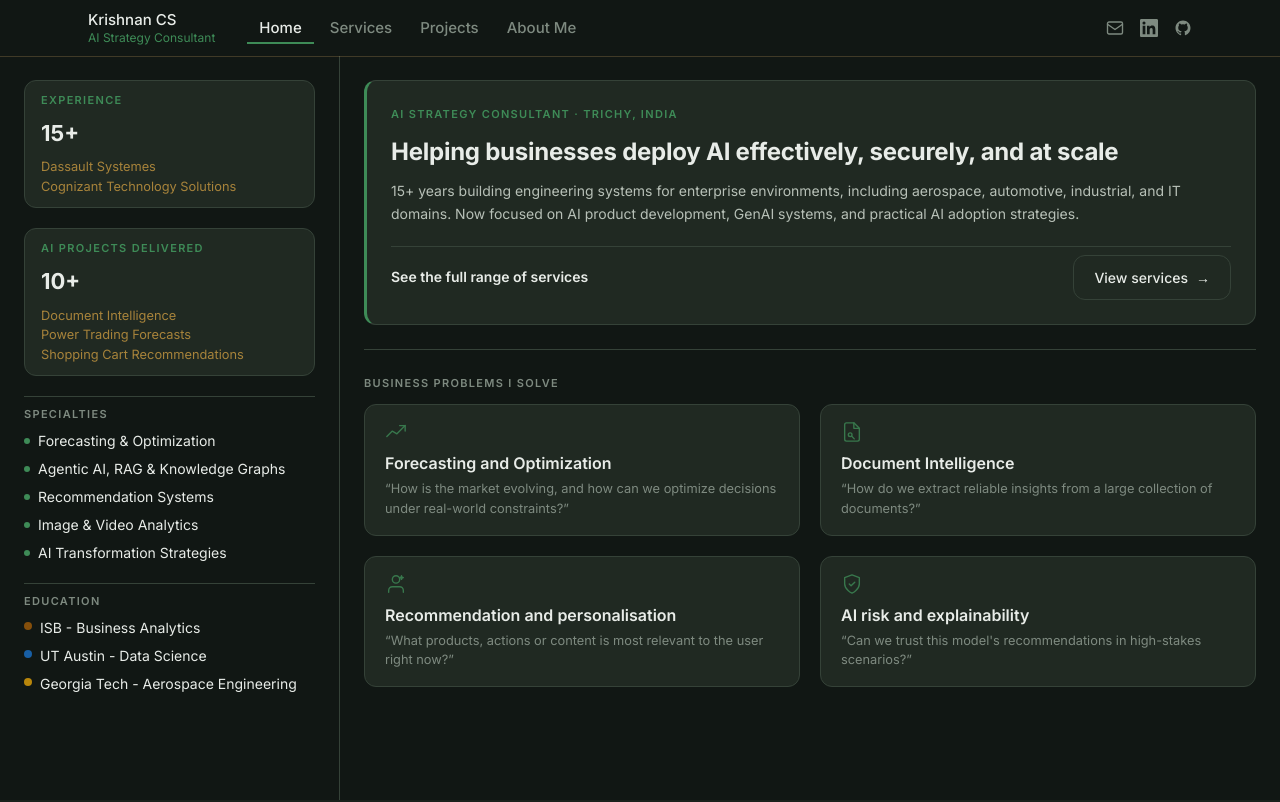
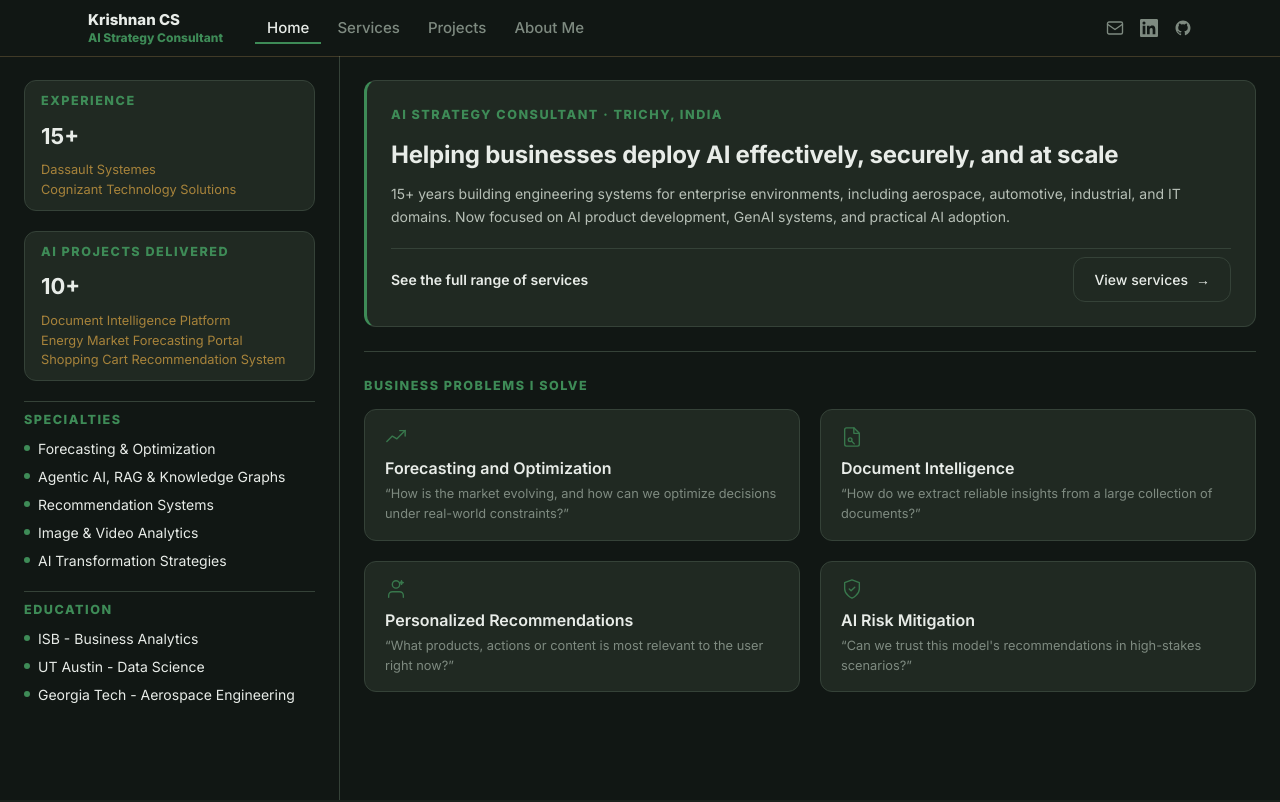
Before and after one commit to Krishnan-CS/Personal_Page, a Next.js app: page / in a window 1280 px wide. Shown: the top 802 px of the page. Built offline with nearby package versions, Linux system fonts and the light colour scheme.

Commit message:
Improved main page

```diff
--- a/app/globals.css
+++ b/app/globals.css
@@ -68,11 +68,11 @@
 
   /* ── Section heading style ── */
   .section-eyebrow {
-    font-size: 0.6875rem;       /* 11px */
-    font-weight: 600;
+    font-size: 0.7875rem;
+    font-weight: 750;
     letter-spacing: 0.12em;
     text-transform: uppercase;
-    color: var(--text-muted);
+    color: var(--accent-primary);
   }
 
   h1 { font-size: clamp(2rem, 5vw, 3.5rem); font-weight: 700; line-height: 1.15; letter-spacing: -0.02em; }
--- a/components/Hero.tsx
+++ b/components/Hero.tsx
@@ -17,9 +17,9 @@ export default function Hero() {
     };
   const hero = (profile as unknown as { hero_section: HeroSection }).hero_section;
   const educationItems = [
-    { label: "ISB - Business Analytics",       color: "#854F0B" },
-    { label: "UT Austin - Data Science",       color: "#185FA5" },
-    { label: "Georgia Tech - Aerospace Engineering", color: "#B8860B" },
+    "ISB - Business Analytics",
+    "UT Austin - Data Science",
+    "Georgia Tech - Aerospace Engineering",
   ];
 
   const stats: { sub: string; value: string; label: React.ReactNode }[] = [
@@ -31,7 +31,7 @@ export default function Hero() {
     {
       sub: "AI Projects Delivered",
       value: "10+",
-      label: <><span>Document Intelligence</span><br /><span>Power Trading Forecasts</span><br /><span>Shopping Cart Recommendations</span></>,
+      label: <><span>Document Intelligence Platform</span><br /><span>Energy Market Forecasting Portal</span><br /><span>Shopping Cart Recommendation System</span></>,
     },
   ];
 
@@ -78,13 +78,10 @@ export default function Hero() {
           <div className="pt-2" style={{ borderTop: "1px solid var(--border)" }}>
             <p className="section-eyebrow mb-2">Education</p>
             <ul className="space-y-2">
-              {educationItems.map((e) => (
-                <li key={e.label} className="flex items-start gap-2">
-                  <span
-                    className="mt-1 w-2 h-2 rounded-full shrink-0"
-                    style={{ backgroundColor: e.color }}
-                  />
-                  <span className="text-sm" style={{ color: "var(--text-primary)" }}>{e.label}</span>
+              {educationItems.map((item) => (
+                <li key={item} className="flex items-start gap-2">
+                  <span className="bullet-dot" />
+                  <span className="text-sm" style={{ color: "var(--text-primary)" }}>{item}</span>
                 </li>
               ))}
             </ul>
--- a/components/Navbar.tsx
+++ b/components/Navbar.tsx
@@ -87,10 +87,10 @@ export default function Navbar() {
       <nav className="max-w-6xl mx-auto px-6 h-14 flex items-center gap-8">
         {/* Name + title */}
         <div className="flex flex-col justify-center shrink-0">
-          <span className="font-medium leading-tight" style={{ fontSize: "15px", color: "var(--text-primary)" }}>
+          <span className="leading-tight" style={{ fontSize: "15px", fontWeight: 750, color: "var(--text-primary)" }}>
             Krishnan CS
           </span>
-          <span className="leading-tight" style={{ fontSize: "12px", color: "var(--accent-primary)" }}>
+          <span className="leading-tight" style={{ fontSize: "12px", fontWeight: 750, color: "var(--accent-primary)" }}>
             AI Strategy Consultant
           </span>
         </div>
--- a/profile.json
+++ b/profile.json
@@ -40,7 +40,7 @@
   "hero_section": {
     "eyebrow": "AI STRATEGY CONSULTANT · TRICHY, INDIA",
     "headline": "Helping businesses deploy AI effectively, securely, and at scale",
-    "body": "15+ years building engineering systems for enterprise environments, including aerospace, automotive, industrial, and IT domains. Now focused on AI product development, GenAI systems, and practical AI adoption strategies.",
+    "body": "15+ years building engineering systems for enterprise environments, including aerospace, automotive, industrial, and IT domains. Now focused on AI product development, GenAI systems, and practical AI adoption.",
     "features": [
       { "title": "Problem Definition",   "subtext": "Translating ambiguous business requirements into cost-effective AI solutions." },
       { "title": "Production AI Delivery",  "subtext": "From experimentation and modeling to MLOps and deployment." }
@@ -63,11 +63,11 @@
       "subtext": "How do we extract reliable insights from a large collection of documents?"
     },
     {
-      "title": "Recommendation and personalisation",
+      "title": "Personalized Recommendations",
       "subtext": "What products, actions or content is most relevant to the user right now?"
     },
     {
-      "title": "AI risk and explainability",
+      "title": "AI Risk Mitigation",
       "subtext": "Can we trust this model's recommendations in high-stakes scenarios?"
     }
   ],
```
